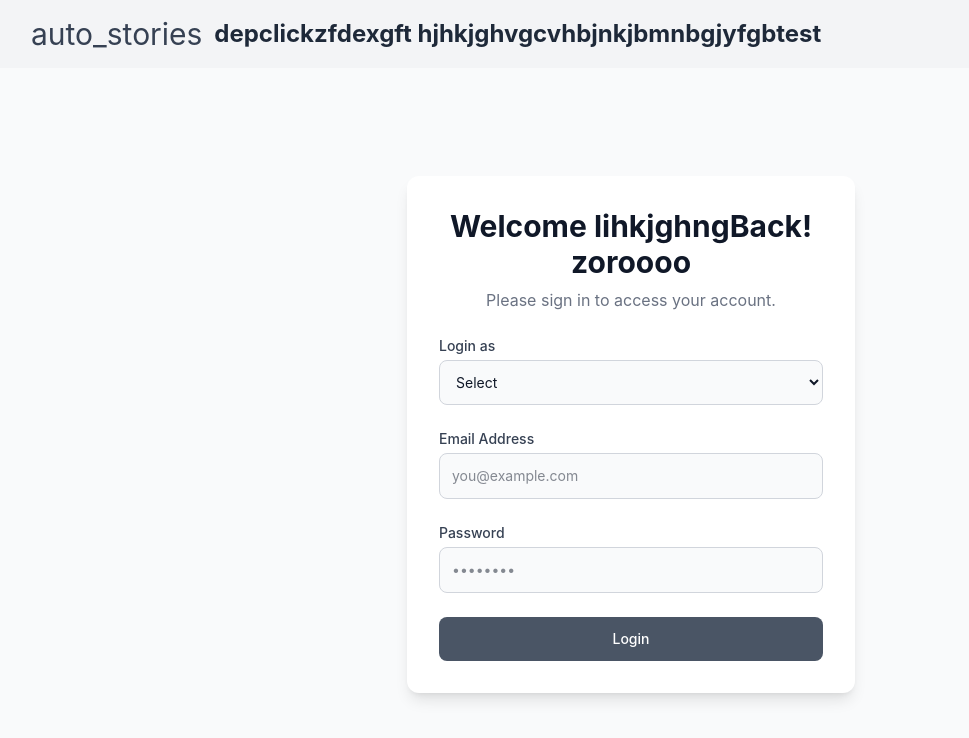
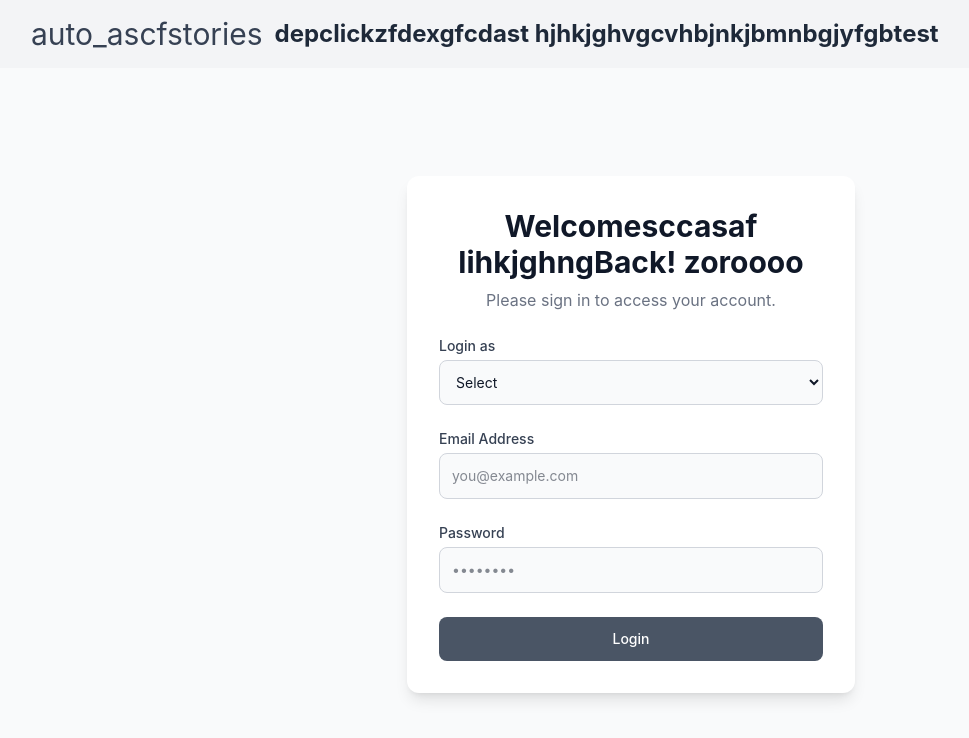
Before and after one commit to aditya-shinde-45/gradebookx, a React app in the folder frontend/: page / in a window 1280 px wide. Shown: the top 738 px of the page, without its empty margins (9-978 px from the left). Built offline with nearby package versions, Linux system fonts and the light colour scheme; the HTML template or start-up script is replaced by a standard one.

Commit message:
Update header and welcome message in Login page

```diff
--- a/frontend/src/Pages/Login.jsx
+++ b/frontend/src/Pages/Login.jsx
@@ -82,15 +82,15 @@ const Login = () => {
     <div className="bg-gray-50 flex flex-col min-h-screen font-['Inter']">
       <header className="bg-gray-100 py-4 px-6 md:px-10">
         <div className="container mx-auto flex items-center">
-          <span className="material-icons text-gray-700 text-3xl mr-3">auto_stories</span>
-          <h1 className="text-2xl font-bold text-gray-800">depclickzfdexgft hjhkjghvgcvhbjnkjbmnbgjyfgbtest</h1>
+          <span className="material-icons text-gray-700 text-3xl mr-3">auto_ascfstories</span>
+          <h1 className="text-2xl font-bold text-gray-800">depclickzfdexgfcdast hjhkjghvgcvhbjnkjbmnbgjyfgbtest</h1>
         </div>
       </header>
 
       <main className="flex-grow flex items-center justify-center p-4">
         <div className="w-full max-w-md bg-white rounded-xl shadow-lg p-8 space-y-6">
           <div className="text-center">
-            <h2 className="text-3xl font-bold text-gray-900">Welcome lihkjghngBack! zoroooo</h2>
+            <h2 className="text-3xl font-bold text-gray-900">Welcomesccasaf lihkjghngBack! zoroooo</h2>
             <p className="text-gray-500 mt-2">Please sign in to access your account.</p>
           </div>
 
```
